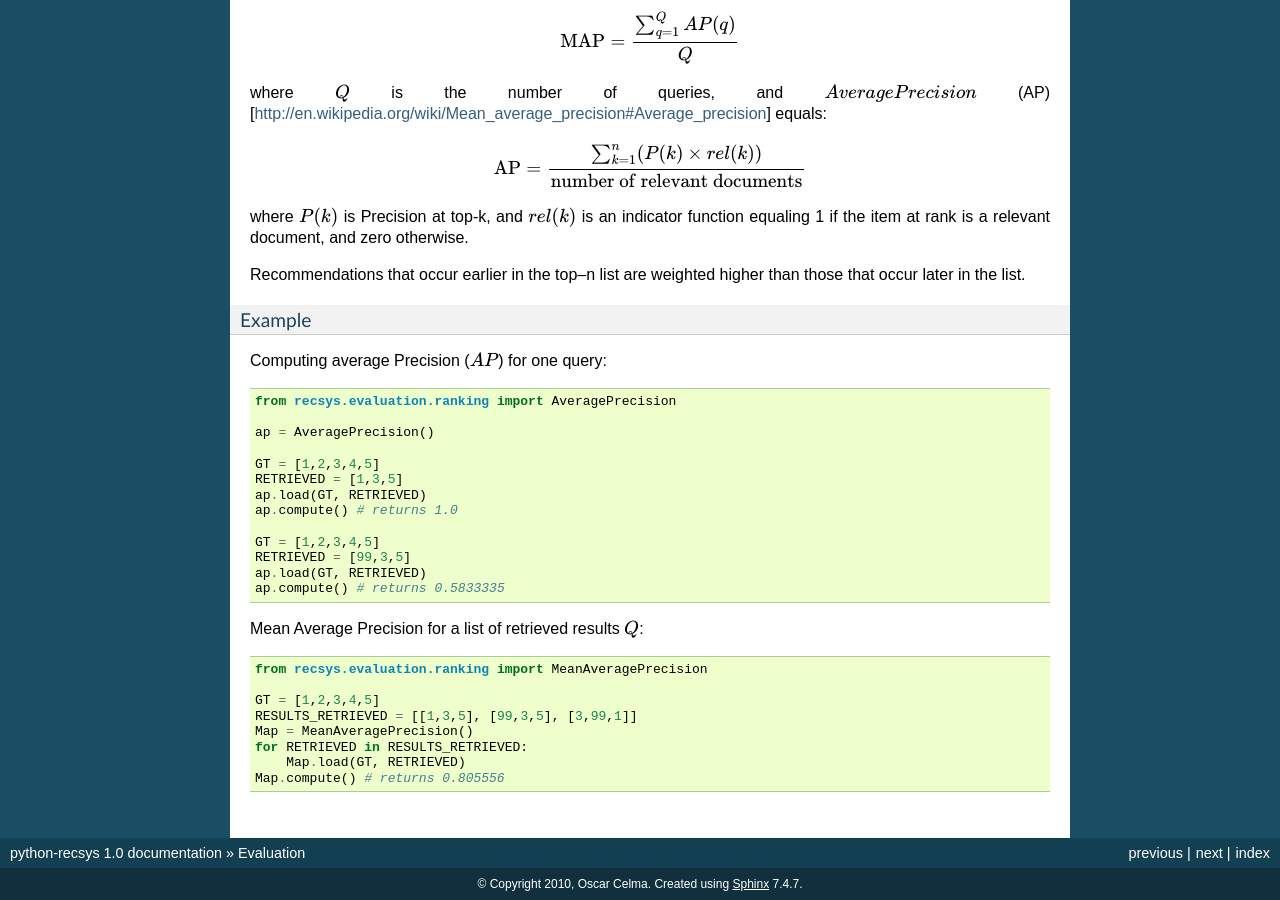
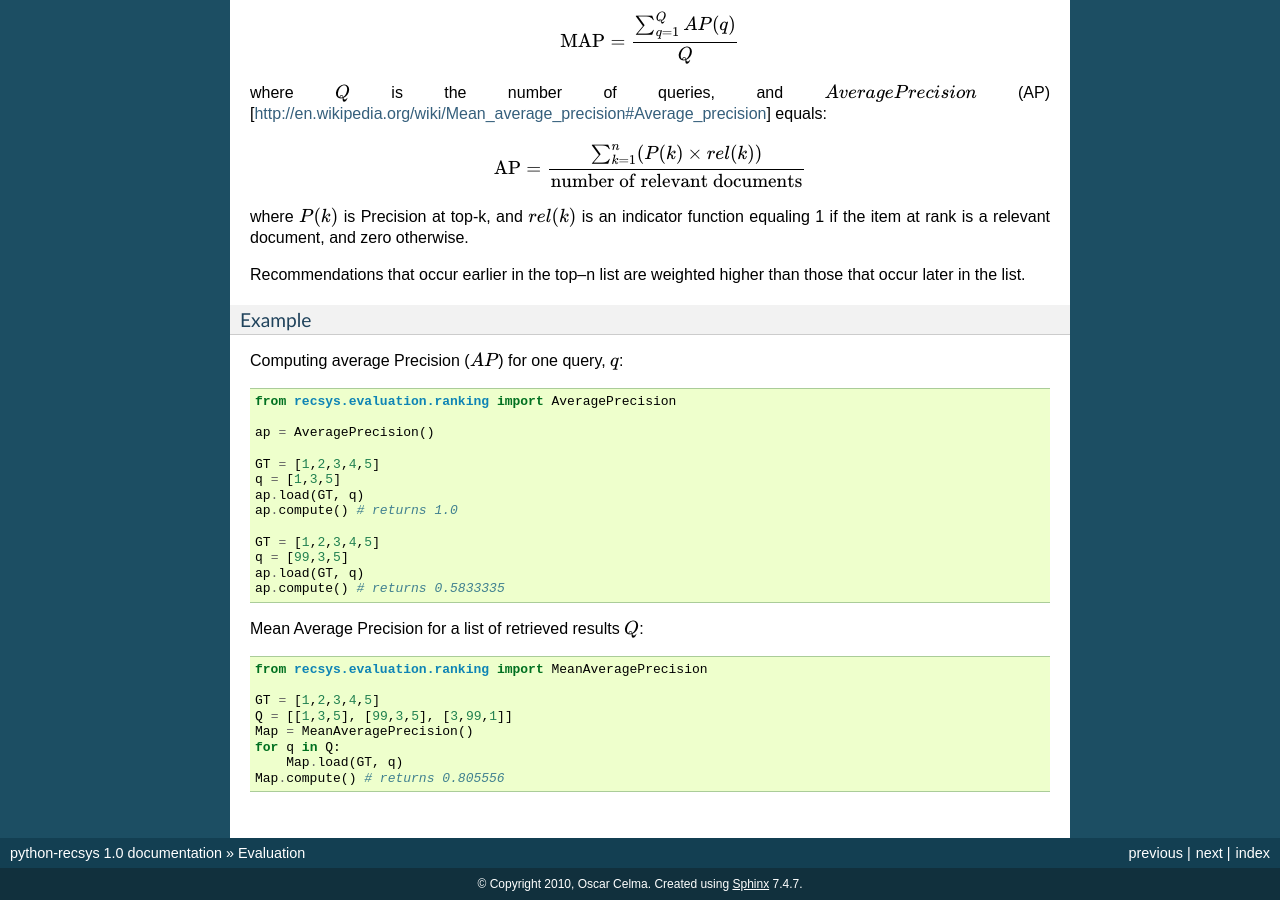
Before and after one commit to ocelma/python-recsys, a Sphinx documentation site: the page built from doc/source/evaluation.rst, in a window 1280 px wide and 900 px high, scrolled down 5348 px. Built offline with Sphinx 7.4.7, drawn with Linux system fonts in a browser that asks for light colours; formulas are drawn with MathJax 3; pages that are not in the unit, such as notebooks, are missing from menus.

Commit message:
AMP documentation examples

```diff
--- a/doc/source/evaluation.rst
+++ b/doc/source/evaluation.rst
@@ -314,7 +314,7 @@ Recommendations that occur earlier in the top--n list are weighted higher than t
 Example
 ~~~~~~~
 
-Computing average Precision (:math:`AP`) for one query:
+Computing average Precision (:math:`AP`) for one query, :math:`q`:
 
 .. code-block:: python
 
@@ -323,13 +323,13 @@ Computing average Precision (:math:`AP`) for one query:
     ap = AveragePrecision()
 
     GT = [1,2,3,4,5]
-    RETRIEVED = [1,3,5]
-    ap.load(GT, RETRIEVED)
+    q = [1,3,5]
+    ap.load(GT, q)
     ap.compute() # returns 1.0
 
     GT = [1,2,3,4,5]
-    RETRIEVED = [99,3,5]
-    ap.load(GT, RETRIEVED)
+    q = [99,3,5]
+    ap.load(GT, q)
     ap.compute() # returns 0.5833335
 
 Mean Average Precision for a list of retrieved results :math:`Q`:
@@ -339,8 +339,8 @@ Mean Average Precision for a list of retrieved results :math:`Q`:
     from recsys.evaluation.ranking import MeanAveragePrecision
 
     GT = [1,2,3,4,5]
-    RESULTS_RETRIEVED = [[1,3,5], [99,3,5], [3,99,1]]
+    Q = [[1,3,5], [99,3,5], [3,99,1]]
     Map = MeanAveragePrecision()
-    for RETRIEVED in RESULTS_RETRIEVED:
-        Map.load(GT, RETRIEVED)
+    for q in Q:
+        Map.load(GT, q)
     Map.compute() # returns 0.805556
```
